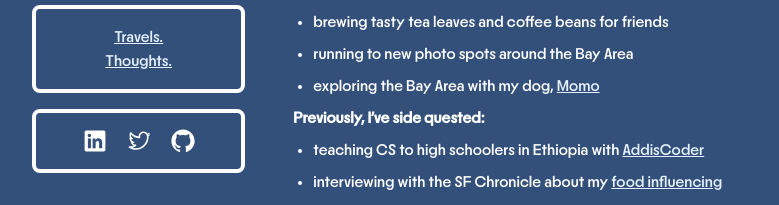
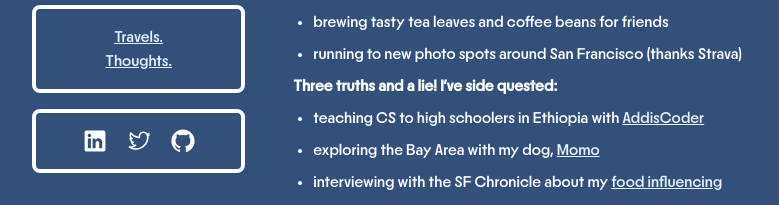
Before and after one commit to matthewlee626/website, a Next.js app: page / in a window 1280 px wide. Shown: the part 424-629 px from the top of the page, without its empty margins (240-1019 px from the left). Built offline with nearby package versions, Linux system fonts and the light colour scheme.

Commit message:
momo????

```diff
--- a/app/page.tsx
+++ b/app/page.tsx
@@ -81,12 +81,12 @@ export default function Home() {
             <ul className="list-disc pl-5 space-y-2">
               <li>stargazing in the wild</li>
               <li>brewing tasty tea leaves and coffee beans for friends</li>
-              <li>running to new photo spots around the Bay Area</li>
-              <li>exploring the Bay Area with my dog, <TextLink text="Momo" href="https://www.instagram.com/momo_the_doggo/"/></li>
+              <li>running to new photo spots around San Francisco (thanks Strava)</li>
             </ul>
-            <strong>Previously, I&apos;ve side quested:</strong>
+            <strong>Three truths and a lie! I&apos;ve side quested:</strong>
             <ul className="list-disc pl-5 space-y-2">
               <li>teaching CS to high schoolers in Ethiopia with <TextLink text="AddisCoder" href="https://www.addiscoder.com/"/></li>
+              <li>exploring the Bay Area with my dog, <TextLink text="Momo" href="https://www.youtube.com/watch?v=dQw4w9WgXcQ"/></li>
               <li>interviewing with the SF Chronicle about my <TextLink text="food influencing" href="https://www.sfchronicle.com/food/article/beli-restaurants-bay-area-app-20772802.php"/> </li>
               <li>directing Berkeley&apos;s flagship hackathon, <TextLink text="Cal Hacks" href="https://hackberkeley.org"/></li>
             </ul>
```
